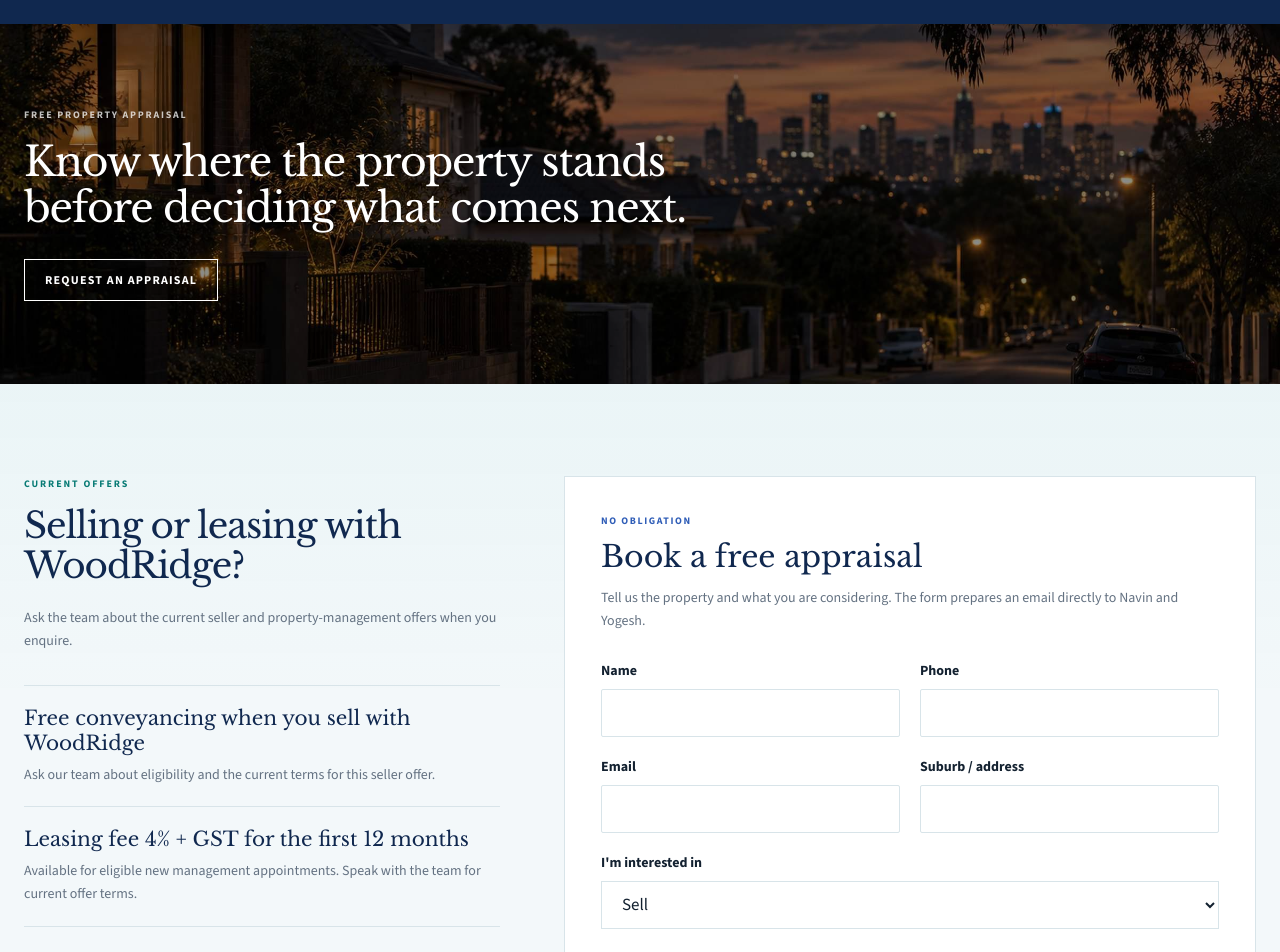
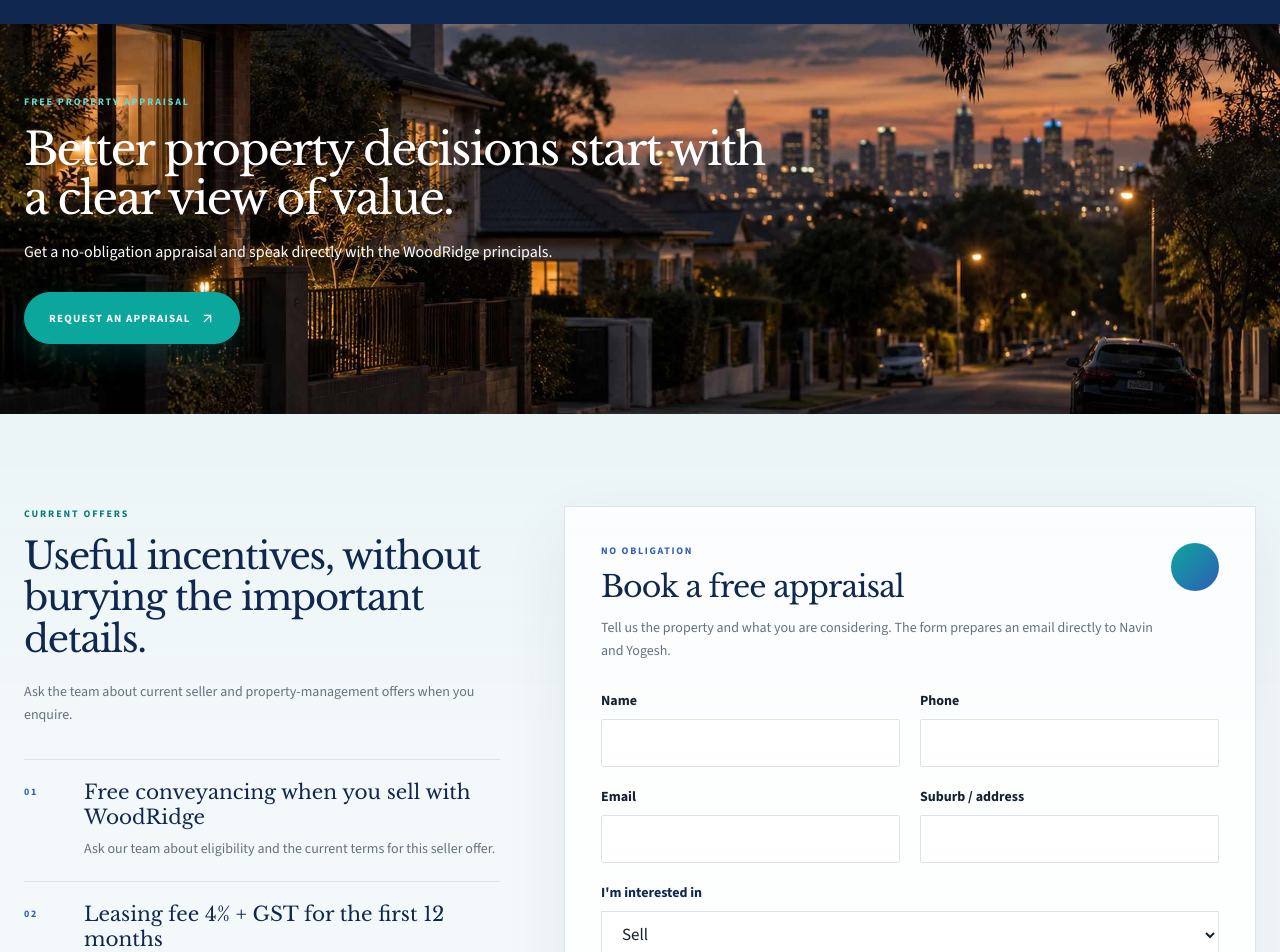
Before and after one commit to tayyabheree/Estate-website, a Next.js app: page / in a window 1280 px wide. Shown: the part 4520-5472 px from the top of the page. Built offline with nearby package versions, Linux system fonts and the light colour scheme.

Commit message:
Refine appraisal section with brand-led styling

```diff
--- a/components/sections/OffersAppraisal.tsx
+++ b/components/sections/OffersAppraisal.tsx
@@ -2,6 +2,7 @@
 
 import Image from "next/image";
 import { useState } from "react";
+import { ArrowUpRight } from "lucide-react";
 import { useForm } from "react-hook-form";
 import { z } from "zod";
 import { zodResolver } from "@hookform/resolvers/zod";
@@ -62,7 +63,7 @@ export function OffersAppraisal() {
   return (
     <section id="offers" className="bg-white">
       <Reveal>
-        <div className="relative min-h-[300px] overflow-hidden sm:min-h-[360px]">
+        <div className="relative min-h-[330px] overflow-hidden sm:min-h-[390px]">
           <Image
             src="/images/appraisal-bg.jpg"
             alt="Melbourne residential street at twilight"
@@ -70,21 +71,25 @@ export function OffersAppraisal() {
             sizes="100vw"
             className="object-cover"
           />
-          <div className="absolute inset-0 bg-black/45" />
+          <div className="absolute inset-0 bg-gradient-to-r from-navy/90 via-navy/68 to-navy/20" />
 
-          <div className="container relative z-10 flex min-h-[300px] items-center py-12 text-white sm:min-h-[360px] sm:py-16">
+          <div className="container relative z-10 flex min-h-[330px] items-center py-12 text-white sm:min-h-[390px] sm:py-16">
             <div className="max-w-[760px]">
-              <p className="text-[10px] font-bold uppercase tracking-[.18em] text-white/75">
+              <p className="text-[10px] font-extrabold uppercase tracking-[.19em] text-[#62ddd3]">
                 Free property appraisal
               </p>
-              <h2 className="mt-4 font-serif text-[clamp(1.9rem,3.2vw,3rem)] leading-[1.12] tracking-[-.03em]">
-                Know where the property stands before deciding what comes next.
+              <h2 className="mt-4 font-serif text-[clamp(2rem,3.5vw,3.25rem)] leading-[1.09] tracking-[-.04em]">
+                Better property decisions start with a clear view of value.
               </h2>
+              <p className="mt-4 max-w-xl text-sm leading-relaxed text-white/68 sm:text-base">
+                Get a no-obligation appraisal and speak directly with the WoodRidge principals.
+              </p>
               <a
                 href="#appraisal"
-                className="mt-7 inline-flex border border-white px-5 py-3 text-xs font-bold uppercase tracking-[.1em] transition-colors hover:bg-white hover:text-ink"
+                className="btn btn--primary mt-7"
               >
                 Request an appraisal
+                <ArrowUpRight size={15} />
               </a>
             </div>
           </div>
@@ -95,36 +100,50 @@ export function OffersAppraisal() {
         <div className="container grid gap-12 lg:grid-cols-12 lg:gap-16">
           <Reveal className="lg:col-span-5">
             <p className="section-label">Current offers</p>
-            <h2 className="font-serif text-[clamp(1.85rem,2.8vw,2.6rem)] leading-[1.14] tracking-[-.03em] text-navy">
-              Selling or leasing with WoodRidge?
+            <h2 className="font-serif text-[clamp(1.95rem,2.9vw,2.7rem)] leading-[1.13] tracking-[-.035em] text-navy">
+              Useful incentives, without burying the important details.
             </h2>
             <p className="mt-5 text-sm leading-relaxed text-muted">
-              Ask the team about the current seller and property-management offers when you enquire.
+              Ask the team about current seller and property-management offers when you enquire.
             </p>
 
             <div className="mt-8 border-t border-line">
-              {site.offers.map((offer) => (
-                <article key={offer.title} className="border-b border-line py-5">
+              {site.offers.map((offer, index) => (
+                <article key={offer.title} className="grid grid-cols-[44px_1fr] gap-4 border-b border-line py-5">
+                  <span className="pt-1 text-[10px] font-extrabold tracking-[.16em] text-brandBlue">
+                    0{index + 1}
+                  </span>
+                  <div>
                     <h3 className="font-serif text-xl leading-tight text-navy">
                       {offer.title}
                     </h3>
                     <p className="mt-2 text-sm leading-relaxed text-muted">
                       {offer.terms}
                     </p>
+                  </div>
                 </article>
               ))}
             </div>
           </Reveal>
 
           <Reveal className="lg:col-span-7">
-            <div id="appraisal" className="min-w-0 border border-line bg-white p-5 sm:p-9">
-              <p className="text-[10px] font-bold uppercase tracking-[.16em] text-brandBlue">
+            <div
+              id="appraisal"
+              className="soft-panel min-w-0 border-t-4 border-t-teal bg-white p-5 sm:p-9"
+            >
+              <div className="flex items-start justify-between gap-5">
+                <div>
+                  <p className="text-[10px] font-extrabold uppercase tracking-[.17em] text-brandBlue">
                     No obligation
                   </p>
-              <h2 className="mt-2 font-serif text-3xl leading-tight text-navy">
+                  <h2 className="mt-2 font-serif text-3xl leading-tight tracking-[-.03em] text-navy">
                     Book a free appraisal
                   </h2>
-              <p className="mt-3 text-sm leading-relaxed text-muted">
+                </div>
+                <span className="hidden h-12 w-12 rounded-full bg-gradient-to-br from-teal to-brandBlue sm:block" />
+              </div>
+
+              <p className="mt-3 max-w-xl text-sm leading-relaxed text-muted">
                 Tell us the property and what you are considering. The form prepares an email
                 directly to Navin and Yogesh.
               </p>
@@ -136,10 +155,10 @@ export function OffersAppraisal() {
                 <FormField label="Suburb / address" id="suburb" register={register("suburb")} error={errors.suburb} />
 
                 <label className="block sm:col-span-2">
-                  <span className="mb-2 block text-sm font-bold">I&apos;m interested in</span>
+                  <span className="mb-2 block text-sm font-bold text-navy">I&apos;m interested in</span>
                   <select
                     {...register("interest")}
-                    className="min-h-12 w-full border border-line bg-white px-4"
+                    className="min-h-12 w-full border border-line bg-white px-4 text-ink focus:border-teal"
                   >
                     <option>Sell</option>
                     <option>Lease</option>
@@ -149,12 +168,16 @@ export function OffersAppraisal() {
                 </label>
 
                 <label className="block sm:col-span-2">
-                  <span className="mb-2 block text-sm font-bold">
+                  <span className="mb-2 block text-sm font-bold text-navy">
                     Message <span className="font-normal text-muted">(optional)</span>
                   </span>
-                  <textarea {...register("message")} rows={4} className="w-full border border-line p-4" />
+                  <textarea
+                    {...register("message")}
+                    rows={4}
+                    className="w-full border border-line bg-white p-4 text-ink focus:border-teal"
+                  />
                   {errors.message && (
-                    <span className="mt-1 block text-sm text-[#7A3C36]">
+                    <span className="mt-1 block text-sm text-[#9A3F45]">
                       {errors.message.message}
                     </span>
                   )}
@@ -163,6 +186,7 @@ export function OffersAppraisal() {
                 <div className="sm:col-span-2">
                   <button className="btn btn--primary w-full sm:w-auto" type="submit">
                     Request My Appraisal
+                    <ArrowUpRight size={15} />
                   </button>
                   {prepared && (
                     <p role="status" className="mt-4 text-sm font-bold text-navy">
```
Lines whose indentation alone changed are shown as unchanged.
